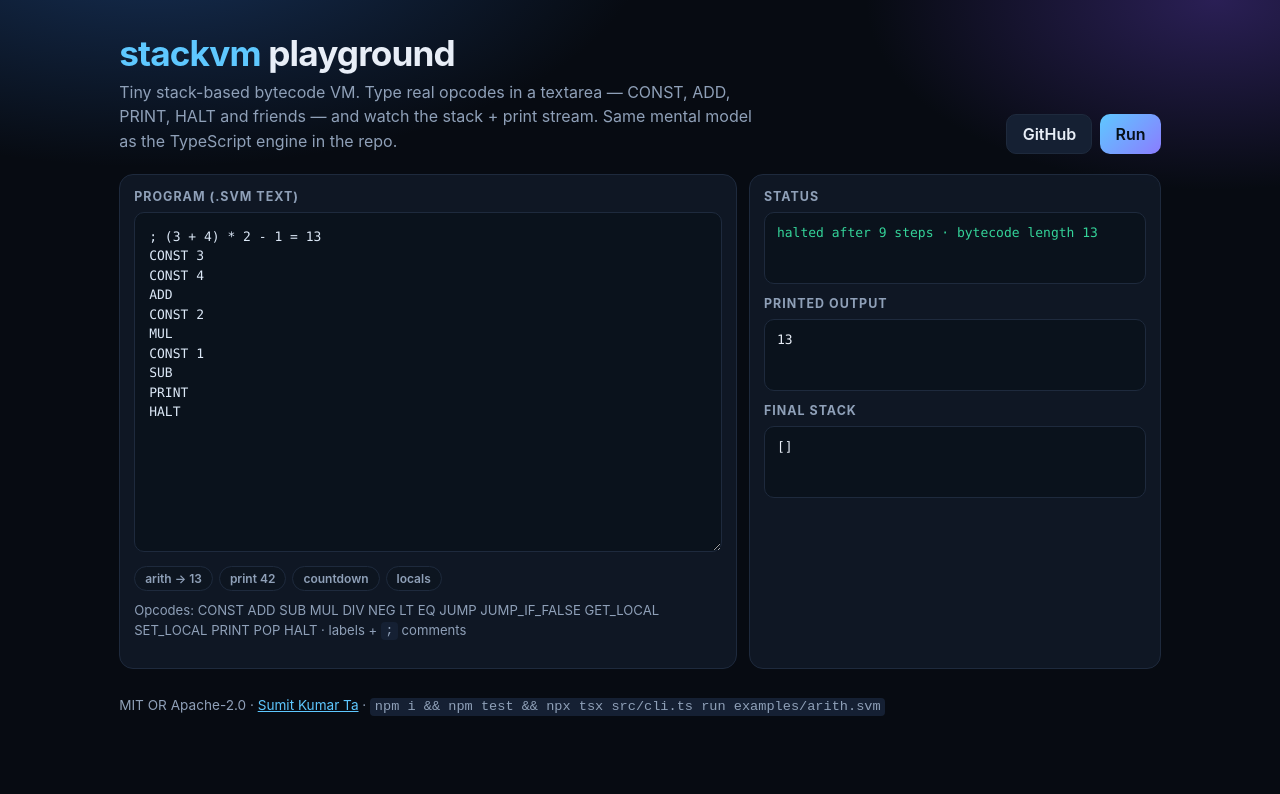
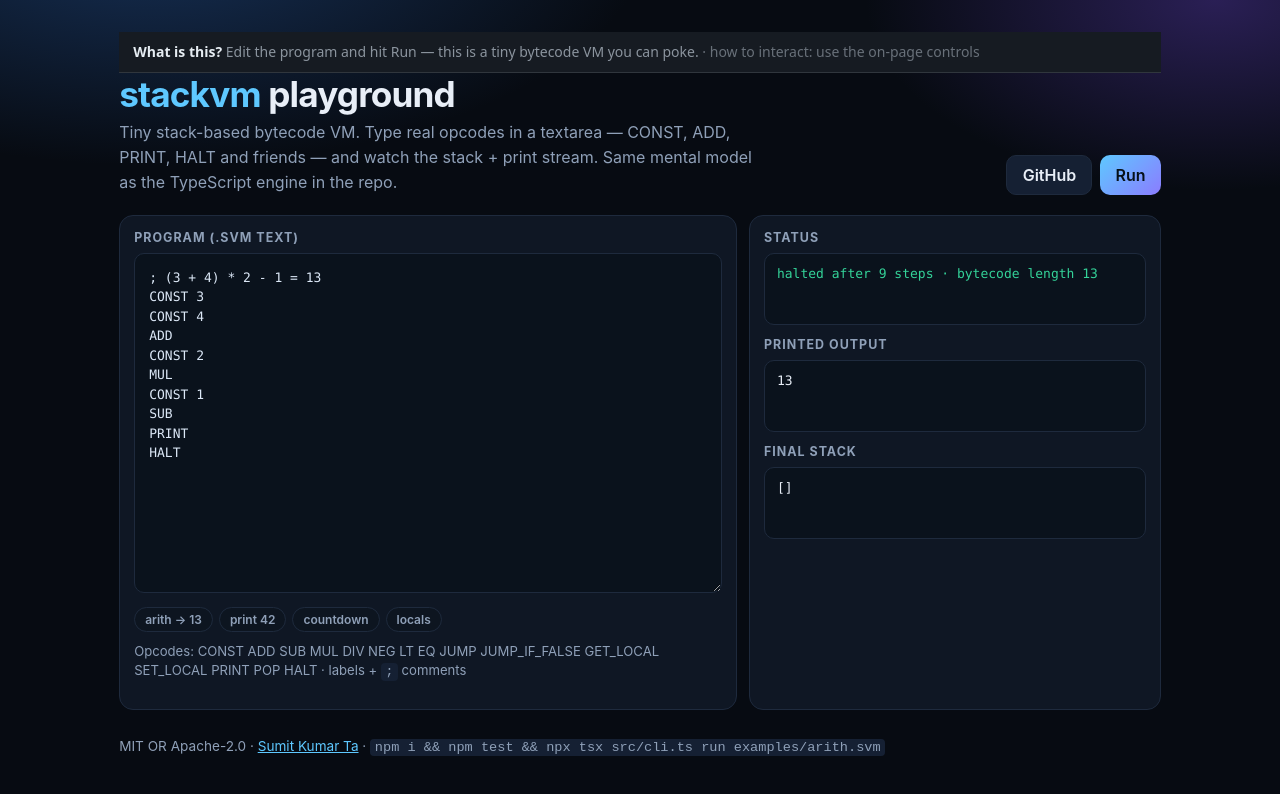
Before and after one commit to SK090347/stackvm, a website: page docs/index.html in a window 1280 px wide. Drawn offline with Linux system fonts and the light colour scheme.

Commit message:
docs: add short What is this? banner

```diff
--- a/docs/index.html
+++ b/docs/index.html
@@ -57,6 +57,7 @@
 </head>
 <body>
 <main>
+<div id="hd-banner" style="position:relative;z-index:9999;margin:0;padding:10px 14px;background:#161b22;border-bottom:1px solid #30363d;color:#8b949e;font:14px/1.4 ui-sans-serif,system-ui,sans-serif"><strong style="color:#e6edf3">What is this?</strong> Edit the program and hit Run — this is a tiny bytecode VM you can poke. <span style="opacity:.7">· how to interact: use the on-page controls</span></div>
   <div class="hero">
     <div>
       <h1><em>stackvm</em> playground</h1>
```
